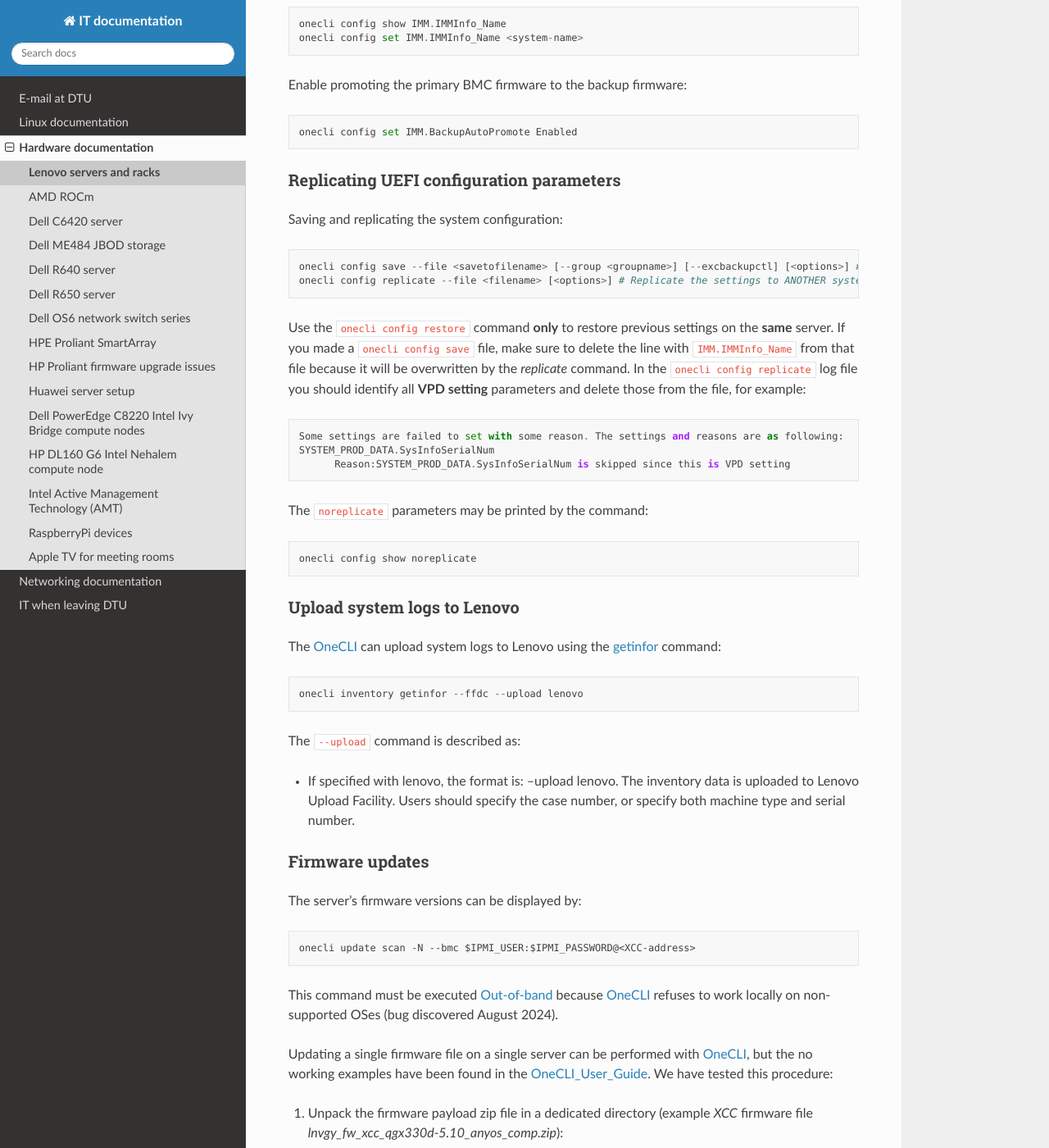
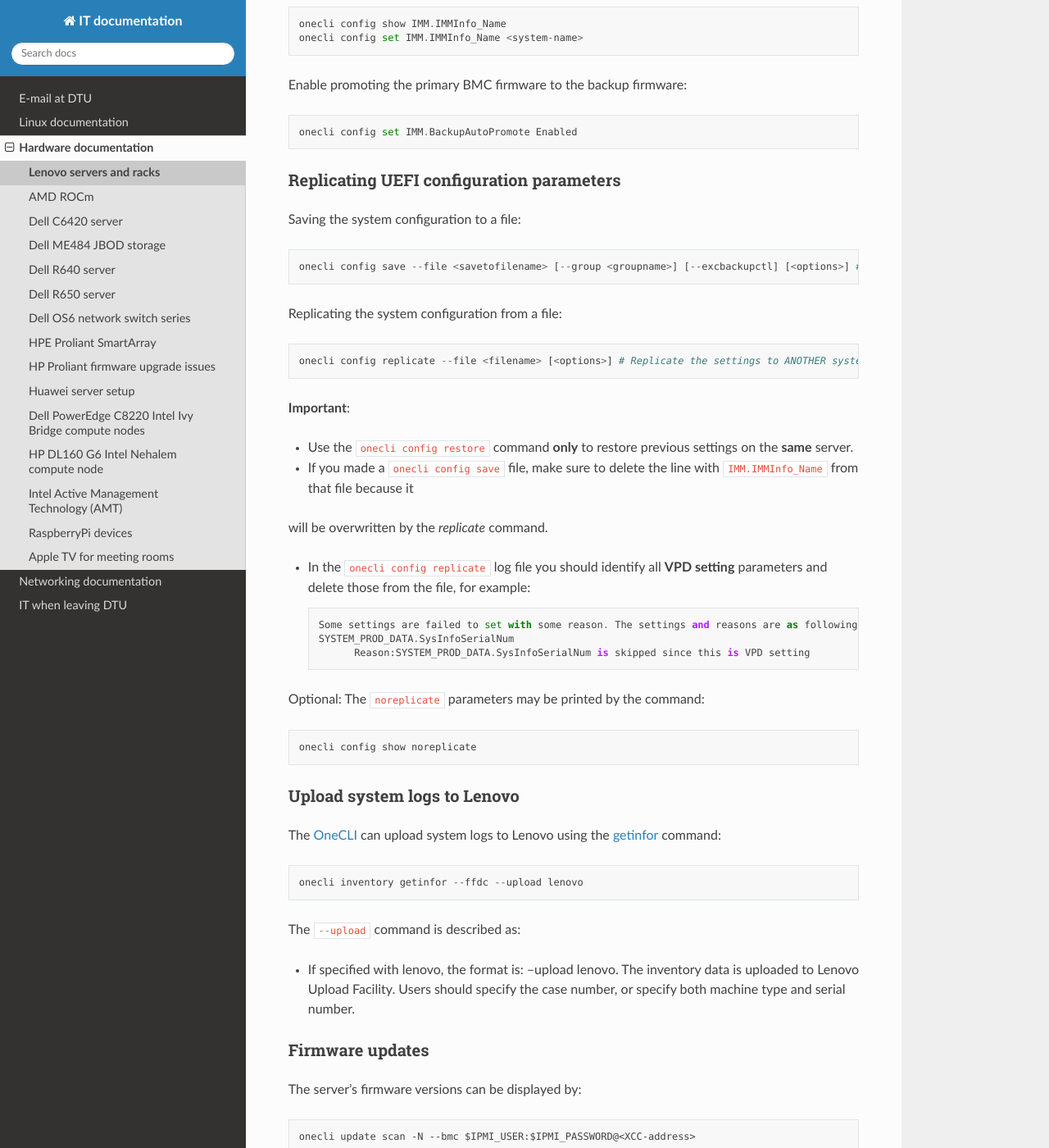
Before and after one commit to OleHolmNielsen/ITwiki, a Sphinx documentation site: the page built from docs/Lenovo_XClarity_BMC.rst, in a window 1280 px wide and 1400 px high, scrolled down 2660 px. Shown: the whole window at 82% size. Built offline with Sphinx 7.4.7 and the Read the Docs theme 3.1.0, drawn with Linux system fonts in a browser that asks for light colours.

Commit message:
Minor edits

```diff
--- a/docs/Lenovo_XClarity_BMC.rst
+++ b/docs/Lenovo_XClarity_BMC.rst
@@ -116,21 +116,28 @@ Enable promoting the primary BMC firmware to the backup firmware::
 Replicating UEFI configuration parameters
 ------------------------------------------
 
-Saving and replicating the system configuration::
+Saving the system configuration to a file::
 
   onecli config save --file <savetofilename> [--group <groupname>] [--excbackupctl] [<options>] # Save the current settings
+
+Replicating the system configuration from a file::
+
   onecli config replicate --file <filename> [<options>] # Replicate the settings to ANOTHER system
 
-Use the ``onecli config restore`` command **only** to restore previous settings on the **same** server.
-If you made a ``onecli config save`` file, make sure to delete the line with ``IMM.IMMInfo_Name`` from that file because it
+**Important**:
+
+* Use the ``onecli config restore`` command **only** to restore previous settings on the **same** server.
+
+* If you made a ``onecli config save`` file, make sure to delete the line with ``IMM.IMMInfo_Name`` from that file because it
 will be overwritten by the *replicate* command.
-In the ``onecli config replicate`` log file you should identify all **VPD setting** parameters and delete those from the file, for example::
 
-  Some settings are failed to set with some reason. The settings and reasons are as following:
-  SYSTEM_PROD_DATA.SysInfoSerialNum
-        Reason:SYSTEM_PROD_DATA.SysInfoSerialNum is skipped since this is VPD setting
+* In the ``onecli config replicate`` log file you should identify all **VPD setting** parameters and delete those from the file, for example::
 
-The ``noreplicate`` parameters may be printed by the command::
+    Some settings are failed to set with some reason. The settings and reasons are as following:
+    SYSTEM_PROD_DATA.SysInfoSerialNum
+          Reason:SYSTEM_PROD_DATA.SysInfoSerialNum is skipped since this is VPD setting
+
+Optional: The ``noreplicate`` parameters may be printed by the command::
 
   onecli config show noreplicate
 
```
